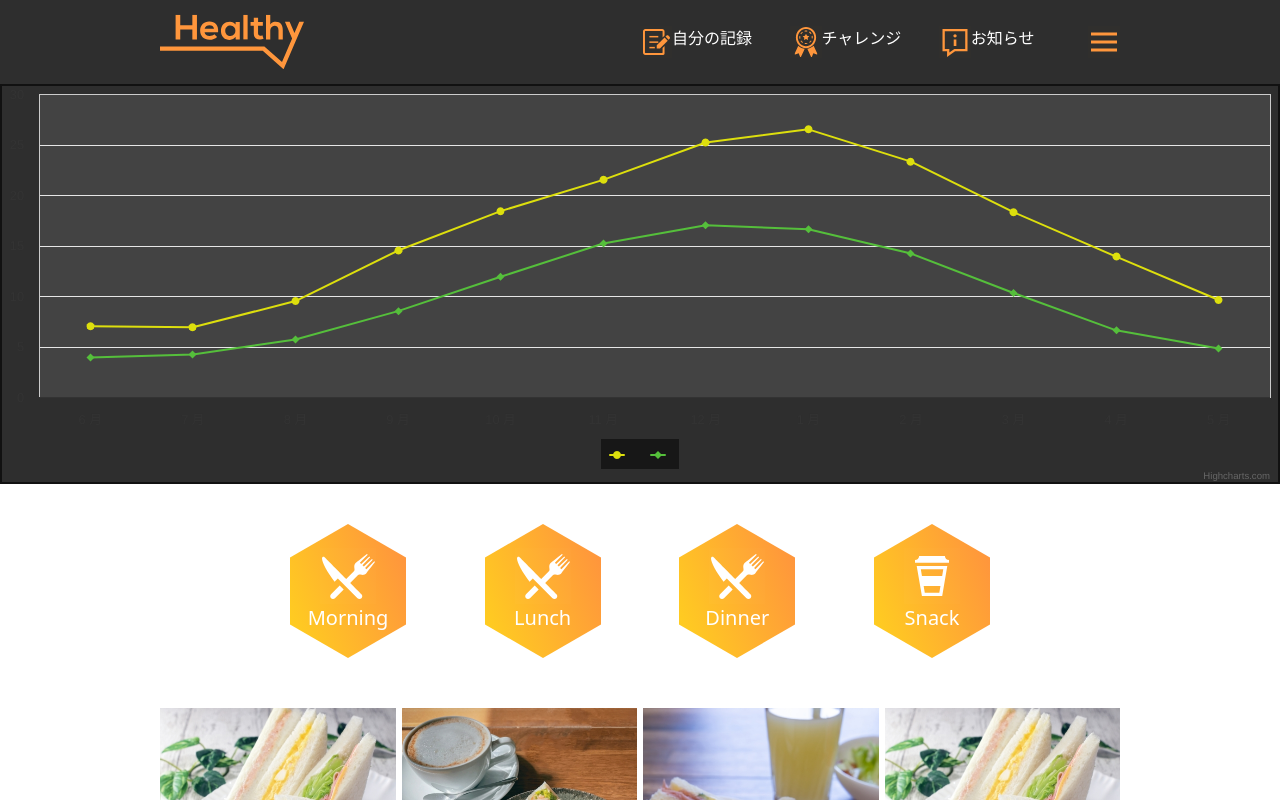
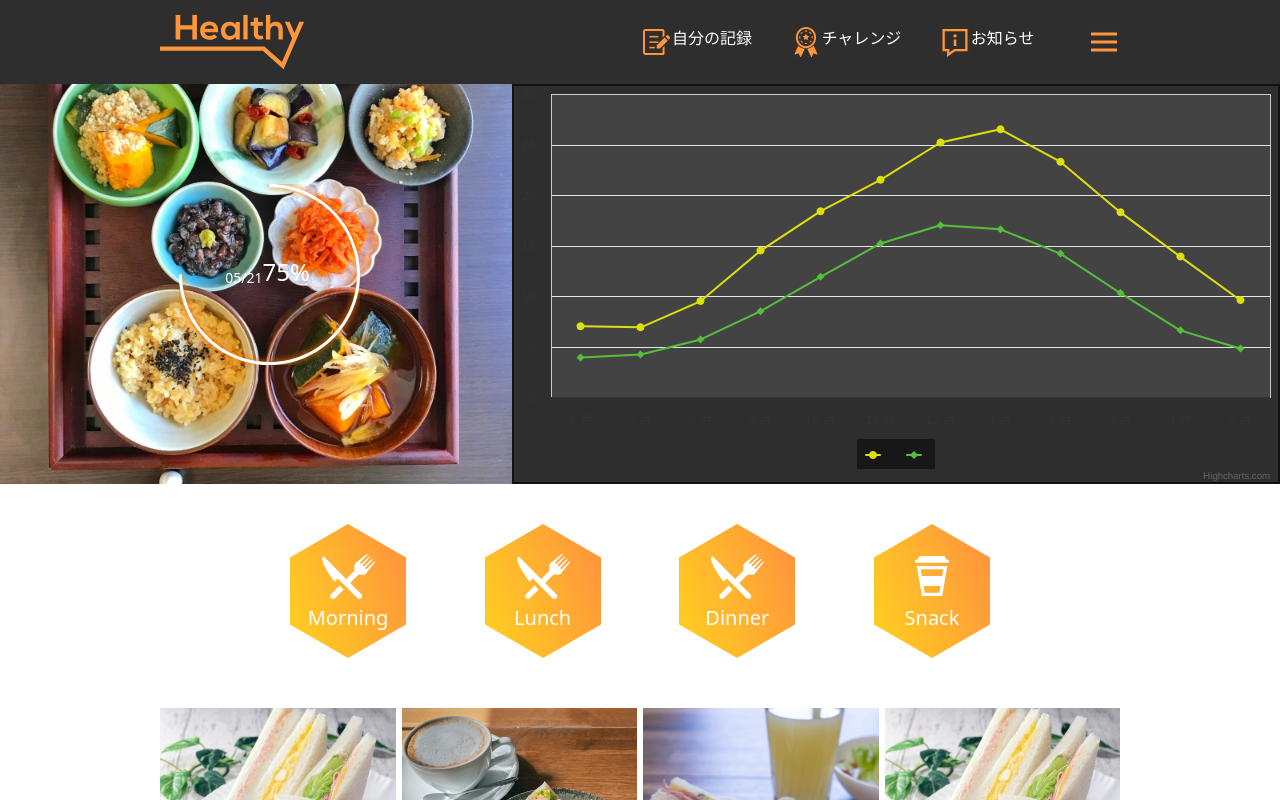
Before and after one commit to LofizDev/Arent_Test, a React (Vite) app: page / in a window 1280 px wide. Shown: the top 800 px of the page. Built offline with nearby package versions, Linux system fonts and the light colour scheme.

Commit message:
Fix layout home, header footer page column

```diff
--- a/mock/foods.ts
+++ b/mock/foods.ts
@@ -93,12 +93,12 @@ export const meal = [
   },
   {
     category: 'Snack',
-    title: '05.21.Morning',
+    title: '05.21.Snack',
     url: l02,
   },
   {
     category: 'Snack',
-    title: '05.21.Morning',
+    title: '05.21.Snack',
     url: l01,
   },
 ];
--- a/src/components/Hexagon.tsx
+++ b/src/components/Hexagon.tsx
@@ -4,7 +4,7 @@ import linearHexagon from "/assets/linearHexagon.svg";
 interface Iprops {
   name: string,
   type: string,
-  onClick: () => void
+  onClick?: () => void
 }
 function Hexagon(props: Iprops) {
   const { name, type, onClick } = props
--- a/src/pages/Column.tsx
+++ b/src/pages/Column.tsx
@@ -5,6 +5,7 @@ import Layout from "../layout";
 
 function Column() {
   return (
+    <Layout>
   <div className="Column">
       <div
         className="flex justify-around w-4/6 py-12 flex-wrap"
@@ -69,6 +70,7 @@ function Column() {
         <LinearButton name="コラムをもっと見る" />
       </div>
     </div>
+    </Layout>
   );
 }
 
--- a/src/pages/HomePage.tsx
+++ b/src/pages/HomePage.tsx
@@ -1,37 +1,59 @@
-import React, { useState } from 'react'
-import FoodInfo from '../components/FoodInfo'
-import Hexagon from '../components/Hexagon'
-import { categories, meal } from '../../mock/foods'
-import LinearButton from '../components/LinearButton'
-import Chart from '../components/Chart'
-import Layout from '../layout'
+import React, { useState } from "react";
+import FoodInfo from "../components/FoodInfo";
+import Hexagon from "../components/Hexagon";
+import { categories, meal } from "../../mock/foods";
+import LinearButton from "../components/LinearButton";
+import Chart from "../components/Chart";
+import Layout from "../layout";
+import d01 from "/assets/images/d01.jpg";
+import threefour from "/assets/icons/threefour.svg";
 function HomePage() {
-    const [expand, setExpand] = useState<boolean>(false)
-    const [active, setActive] = useState<string>('all')
+  const [expand, setExpand] = useState<boolean>(false);
+  const [active, setActive] = useState<string>("all");
   return (
     <Layout>
       <div>
+        <div className="flex">
+          <div className="flex-[40%] relative">
+            <img src={d01} alt="d01" className="w-full object-cover h-[400px]" />
+            <img src={threefour} alt="threefour" className="absolute top-[25%] left-[35%]" />
+            <div className="flex absolute top-[43%] left-[44%] text-white items-end justify-center">
+                <div className="text-sm">05/21</div>
+                <div className="text-2xl">75%</div>
+            </div>
+          </div>
+          <div className="flex-[60%]">
             <Chart />
-                <div className='flex mx-auto cursor-pointer items-center w-[700px] justify-between mt-10'>
-                    {categories.map(e => (
-                        <Hexagon onClick={() => setActive(e.name)} key={e.name} type={e.type} name={e.name} />
+          </div>
+        </div>
+        <div className="flex mx-auto cursor-pointer items-center w-[700px] justify-between mt-10">
+          {categories.map((e) => (
+            <Hexagon
+              onClick={() => setActive(e.name)}
+              key={e.name}
+              type={e.type}
+              name={e.name}
+            />
           ))}
         </div>
-                <div className='lg:w-[960px] w-full mt-[50px] flex flex-col md:px-0 px-4 items-center mx-auto'>
-                    <div className='gap-[6px] grid lg:grid-cols-4 grid-cols-2 md:grid-cols-3'>
-                        {meal.filter(el => active !== 'all' ? el.category == active : true).slice(0, expand ? meal.length : 8).map(e => (
+        <div className="lg:w-[960px] w-full mt-[50px] flex flex-col md:px-0 px-4 items-center mx-auto">
+          <div className="gap-[6px] grid lg:grid-cols-4 grid-cols-2 md:grid-cols-3">
+            {meal
+              .filter((el) => (active !== "all" ? el.category == active : true))
+              .slice(0, expand ? meal.length : 8)
+              .map((e) => (
                 <FoodInfo title={e.title} url={e.url} />
               ))}
           </div>
           {!expand && (
-                        <div onClick={() => setExpand(true)} className='mt-5 mx-auto'>
+            <div onClick={() => setExpand(true)} className="mt-5 mx-auto">
               <LinearButton name="記録をもっと見る" />
             </div>
           )}
         </div>
       </div>
     </Layout>
-    )
+  );
 }
 
-export default HomePage
+export default HomePage;
```
Also changed, not shown: public/assets/icons/threefour.svg (added). Lines whose indentation alone changed are shown as unchanged.
